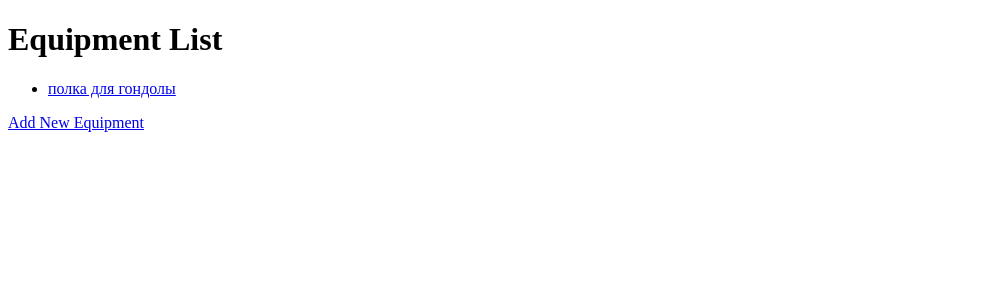
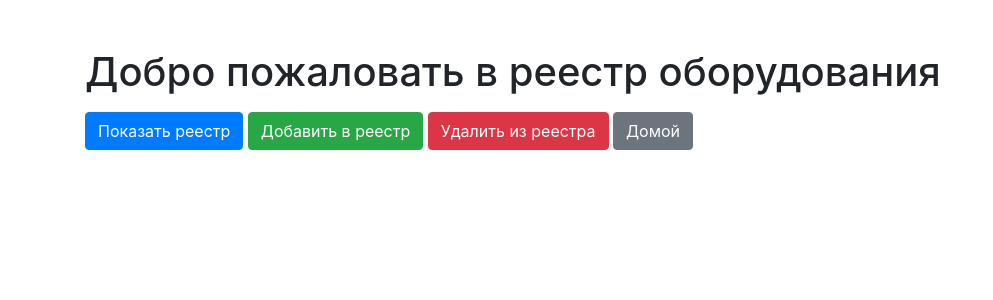
Before and after one commit to SergeyBorozdin/equipmentRegistry, a Django app: page / in a window 1280 px wide. Shown: the top 300 px of the page, without its empty margins (0-993 px from the left). Run offline with Django 5.2, Linux system fonts and the light colour scheme; data comes from the database, SQL or seed files in the repository; both versions use the stored data as it was after the commit; some libraries are stand-ins or nearby versions.

Commit message:
Add files via upload
Добавил кнопки домой, добавить в реестр, удалить из реестра, показать реестр

```diff
--- a/inventory/forms.py
+++ b/inventory/forms.py
@@ -5,5 +5,5 @@ from .models import Equipment
 class EquipmentForm(forms.ModelForm):
     class Meta:
         model = Equipment
-        fields = ['photo', 'name', 'dimension1', 'dimension2', 'dimension3', 'supplier_art', 'quantity',
-                  'storage_location']
+        fields = ['name', 'dimension1', 'dimension2', 'dimension3', 'supplier_art', 'quantity', 'storage_location',
+                  'photo']
--- a/inventory/templates/inventory/equipment_list.html
+++ b/inventory/templates/inventory/equipment_list.html
@@ -1,17 +1,58 @@
 <!DOCTYPE html>
-<html>
+<html lang="en">
 <head>
+    <meta charset="UTF-8">
+    <meta name="viewport" content="width=device-width, initial-scale=1.0">
     <title>Equipment List</title>
+    <!-- Подключение стилей DataTables через CDN -->
+    <link rel="stylesheet" type="text/css" href="https://cdn.datatables.net/1.11.5/css/jquery.dataTables.css">
+    <!-- Подключение jQuery -->
+    <script src="https://code.jquery.com/jquery-3.6.0.min.js"></script>
+    <!-- Подключение скриптов DataTables через CDN -->
+    <script type="text/javascript" charset="utf8" src="https://cdn.datatables.net/1.11.5/js/jquery.dataTables.js"></script>
 </head>
 <body>
     <h1>Equipment List</h1>
-    <ul>
-        {% for equipment in equipments %}
-            <li>
-                <a href="{% url 'equipment_detail' pk=equipment.pk %}">{{ equipment.name }}</a>
-            </li>
-        {% endfor %}
-    </ul>
-    <a href="{% url 'equipment_new' %}">Add New Equipment</a>
+    <table id="equipmentTable" class="display">
+        <thead>
+            <tr>
+                <th>Name</th>
+                <th>Dimension 1</th>
+                <th>Dimension 2</th>
+                <th>Dimension 3</th>
+                <th>Supplier Art</th>
+                <th>Quantity</th>
+                <th>Storage Location</th>
+                <th>Photo</th>
+            </tr>
+        </thead>
+        <tbody>
+            {% for equipment in equipments %}
+            <tr>
+                <td>{{ equipment.name }}</td>
+                <td>{{ equipment.dimension1 }}</td>
+                <td>{{ equipment.dimension2 }}</td>
+                <td>{{ equipment.dimension3 }}</td>
+                <td>{{ equipment.supplier_art }}</td>
+                <td>{{ equipment.quantity }}</td>
+                <td>{{ equipment.storage_location }}</td>
+                <td>
+                    {% if equipment.photo %}
+                    <img src="{{ equipment.photo.url }}" alt="{{ equipment.name }}" width="50" height="50">
+                    {% else %}
+                    No photo
+                    {% endif %}
+                </td>
+            </tr>
+            {% endfor %}
+        </tbody>
+    </table>
+
+    <!-- Инициализация DataTables -->
+    <script>
+        $(document).ready(function() {
+            $('#equipmentTable').DataTable();
+        });
+    </script>
 </body>
 </html>
--- /dev/null
+++ b/inventory/templates/inventory/index.html
@@ -0,0 +1,20 @@
+<!DOCTYPE html>
+<html lang="en">
+<head>
+    <meta charset="UTF-8">
+    <meta name="viewport" content="width=device-width, initial-scale=1.0">
+    <title>Главная страница</title>
+    <link rel="stylesheet" href="https://stackpath.bootstrapcdn.com/bootstrap/4.3.1/css/bootstrap.min.css">
+</head>
+<body>
+    <div class="container">
+        <h1 class="mt-5">Добро пожаловать в реестр оборудования</h1>
+        <div class="mt-3">
+            <a href="{% url 'equipment_list' %}" class="btn btn-primary">Показать реестр</a>
+            <a href="{% url 'add_equipment' %}" class="btn btn-success">Добавить в реестр</a>
+            <a href="{% url 'delete_equipment' %}" class="btn btn-danger">Удалить из реестра</a>
+            <a href="{% url 'home' %}" class="btn btn-secondary">Домой</a>
+        </div>
+    </div>
+</body>
+</html>
--- a/inventory/urls.py
+++ b/inventory/urls.py
@@ -2,8 +2,8 @@ from django.urls import path
 from . import views
 
 urlpatterns = [
-    path('', views.equipment_list, name='equipment_list'),
-    path('equipment/<int:pk>/', views.equipment_detail, name='equipment_detail'),
-    path('equipment/new/', views.equipment_new, name='equipment_new'),
-    path('equipment/<int:pk>/edit/', views.equipment_edit, name='equipment_edit'),
+    path('', views.home, name='home'),
+    path('equipment_list/', views.equipment_list, name='equipment_list'),
+    path('add_equipment/', views.add_equipment, name='add_equipment'),
+    path('delete_equipment/', views.delete_equipment, name='delete_equipment'),
 ]
--- a/inventory/views.py
+++ b/inventory/views.py
@@ -1,38 +1,33 @@
-from django.shortcuts import render, get_object_or_404, redirect
+from django.shortcuts import render, redirect
 from .models import Equipment
 from .forms import EquipmentForm
+
+
+def home(request):
+    return render(request, 'inventory/index.html')
+
 
 def equipment_list(request):
     equipments = Equipment.objects.all()
     return render(request, 'inventory/equipment_list.html', {'equipments': equipments})
 
 
-
-def equipment_detail(request, pk):
-    equipment = get_object_or_404(Equipment, pk=pk)
-    return render(request, 'inventory/equipment_detail.html', {'equipment': equipment})
-
-
-def equipment_new(request):
+def add_equipment(request):
     if request.method == "POST":
         form = EquipmentForm(request.POST, request.FILES)
         if form.is_valid():
-            equipment = form.save(commit=False)
-            equipment.save()
-            return redirect('equipment_detail', pk=equipment.pk)
+            form.save()
+            return redirect('equipment_list')
     else:
         form = EquipmentForm()
-    return render(request, 'inventory/equipment_edit.html', {'form': form})
+    return render(request, 'inventory/add_equipment.html', {'form': form})
 
 
-def equipment_edit(request, pk):
-    equipment = get_object_or_404(Equipment, pk=pk)
+def delete_equipment(request):
+    equipments = Equipment.objects.all()
     if request.method == "POST":
-        form = EquipmentForm(request.POST, request.FILES, instance=equipment)
-        if form.is_valid():
-            equipment = form.save(commit=False)
-            equipment.save()
-            return redirect('equipment_detail', pk=equipment.pk)
-    else:
-        form = EquipmentForm(instance=equipment)
-    return render(request, 'inventory/equipment_edit.html', {'form': form})
+        equipment_id = request.POST.get('equipment_id')
+        equipment = Equipment.objects.get(id=equipment_id)
+        equipment.delete()
+        return redirect('equipment_list')
+    return render(request, 'inventory/delete_equipment.html', {'equipments': equipments})
```
Also changed, not shown: inventory/templates/inventory/add_equipment.html (added, +20 -0 lines), inventory/templates/inventory/delete_equipment.html (added, +27 -0 lines), db.sqlite3, equipment_photos/Screenshot_2024-06-11_131812.png (added).
